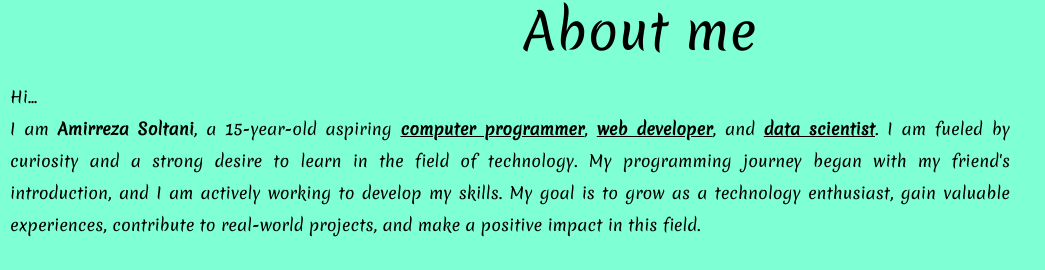
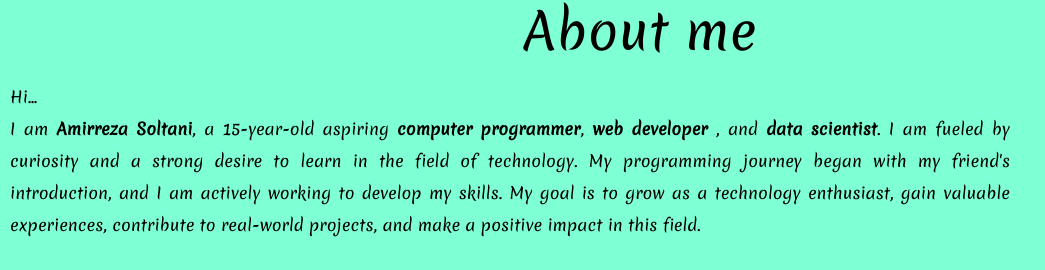
Before and after one commit to TheCanineProgrammer/amirreza-soltani-cv, a plain HTML site: page index.html in a window 1280 px wide. Shown: the part 83-353 px from the top of the page, 0-1045 px from the left. Drawn offline with nearby package versions, Linux system fonts and the light colour scheme.

Commit message:
Update 2

```diff
--- a/index.html
+++ b/index.html
@@ -42,7 +42,7 @@
             <article class="text-justify">
                 <p>Hi...</p>
                 <p>
-                    I am <strong>Amirreza Soltani</strong>, a 15-year-old aspiring <ins><strong>computer programmer</strong></ins>, <ins><strong>web developer</strong></ins>, and <ins><strong>data scientist</strong></ins>.
+                    I am <strong>Amirreza Soltani</strong>, a 15-year-old aspiring <strong>computer programmer</strong>, <strong>web developer</strong> , and <strong>data scientist</strong>.
                      I am fueled by curiosity and a strong desire to learn in the field of technology.
                      My programming journey began with my friend's introduction, and I am actively working to develop my skills.
                      My goal is to grow as a technology enthusiast, gain valuable experiences, contribute to real-world projects, and make a positive impact in this field.
```
